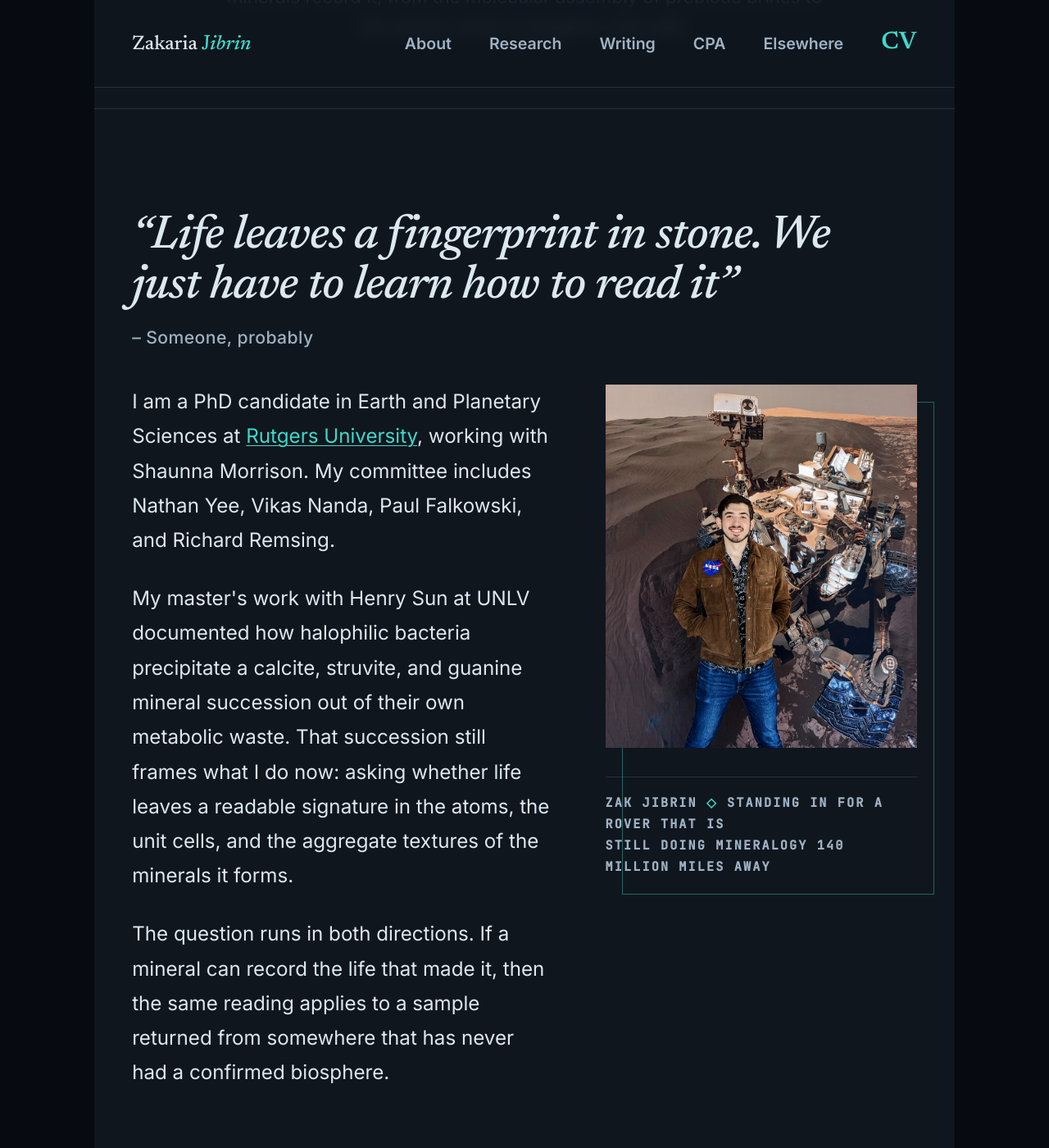
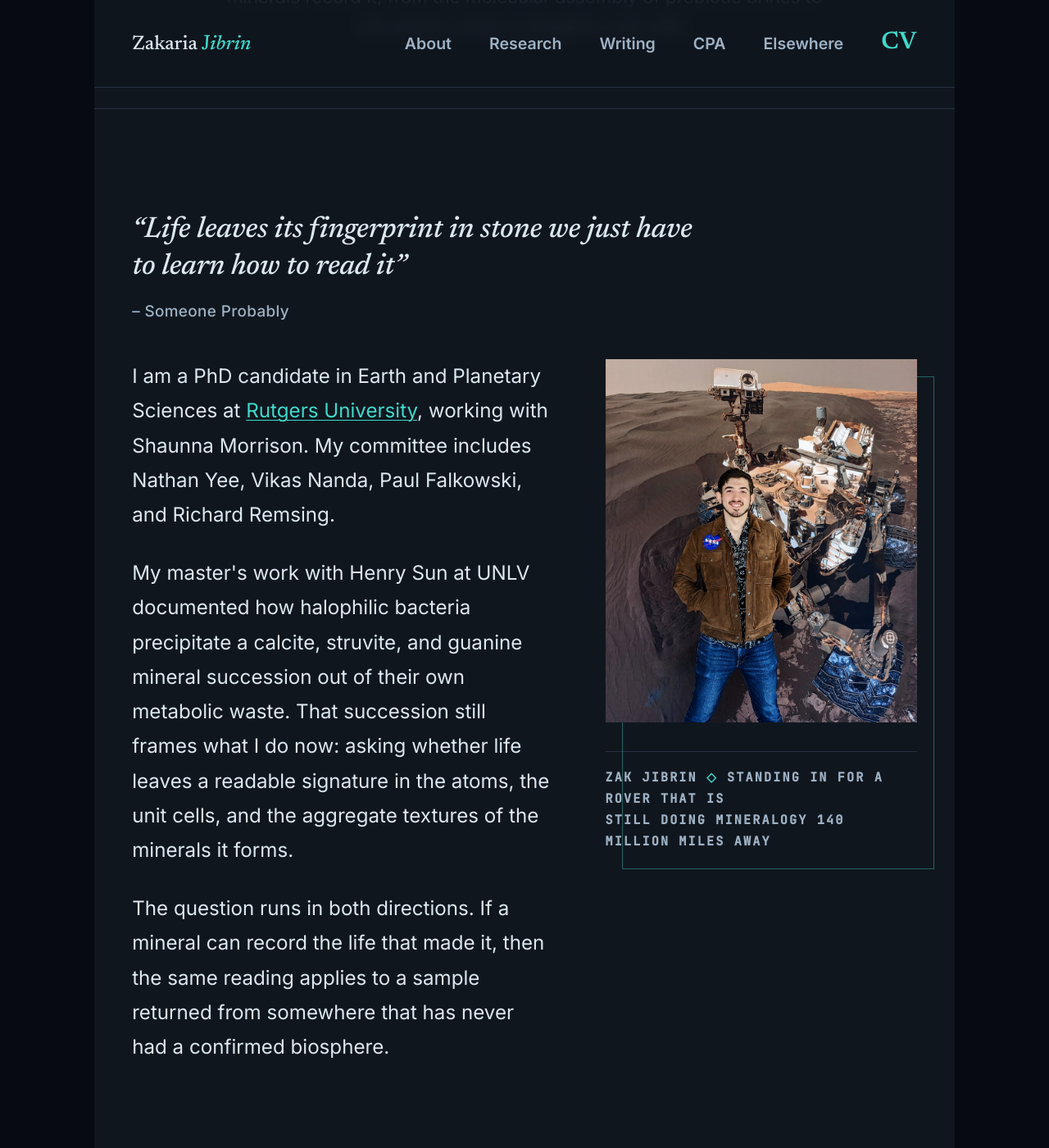
Before and after one commit to Zakite/Zakite.github.io, a Jekyll site: the page index.html, which Jekyll copies as it is, in a window 1280 px wide and 1400 px high, scrolled down 899 px. Shown: the whole window at 82% size. Built offline with Jekyll 4.4.1, drawn with Linux system fonts in a browser that asks for light colours.

Commit message:
Keep the wordmark on one line at every width; smaller epigraph
The hero stacked into Zak / molecule / Jibrin below 900px because the
breakpoint collapsed the stage to a single column and reordered the
three parts. The columns are kept instead and the type and figure are
sized off the viewport, so the wordmark shrinks rather than breaking:
measured side by side with symmetric margins and no sideways scroll at
844, 375 and 320px. The per-breakpoint .name sizes at 600 and 400px went
with it, since they were tuned for the stacked layout and fought the new
one, as did the margin that used to hold Jibrin clear of the caption.

The about-section quote is reworded and dropped well below section-
heading size: 26px against 40px. It is an epigraph, and it earns its
weight from being a quote, not from being large.

Also carries further working-tree work on the simulation: crystallite
tiles are sized so their corners land inside the old circular footprint
instead of chewing into neighbours at unrelated angles, and every neck
and grain boundary now checks the pair is still in contact before it
draws. Bonds are never deleted when particles drift apart, so a bond
record alone was letting a few stale early contacts draw as long smears
across the field.

Co-Authored-By: Claude Opus 5 <noreply@anthropic.com>

```diff
--- a/index.html
+++ b/index.html
@@ -492,11 +492,19 @@ h2 {
 /* A pull-quote heading. Italic, a little wider than a normal h2 so the quote
    breaks over fewer lines, with the attribution dropped out of the display
    face so the joke reads as an aside rather than as part of the quote. */
-.h2-quote { font-style: italic; max-width: 26ch; }
+.h2-quote {
+  font-style: italic;
+  /* Well under the section-heading size. It is an epigraph, not a headline,
+     and it earns its weight from being a quote rather than from being large. */
+  font-size: clamp(1.3rem, 2.8vw, 1.95rem);
+  line-height: 1.25;
+  letter-spacing: -0.01em;
+  max-width: 34ch;
+}
 .h2-quote .attrib {
-  display: block; margin-top: 0.9rem;
+  display: block; margin-top: 0.85rem;
   font-family: var(--sans); font-style: normal;
-  font-size: 0.92rem; font-weight: 500;
+  font-size: 0.82rem; font-weight: 500;
   letter-spacing: 0.02em; color: var(--muted);
 }
 
@@ -913,17 +921,15 @@ footer .signoff em {
 @media (max-width: 900px) {
   html { font-size: 20px; }
   body { margin-inline: 4vw; }
-  .stage { grid-template-columns: 1fr; justify-items: center; gap: 0.75rem; }
-  .name-l, .name-r { text-align: center; }
-  .name-l { order: 1; } .motif-col { order: 2; } .name-r { order: 3; }
-  /* Stacked layout puts name-r directly after motif-col in its own grid row,
-     but the caption below the tetrad is absolutely positioned and doesn't
-     count toward that row's height, so name-r would otherwise land on top of
-     it. Same fix as hero-foot below: push it past the caption's real height. */
-  .name-r { margin-top: 6.5rem; }
-  .name { font-size: clamp(2.9rem, 14vw, 4.6rem); line-height: 1.05; }
-  .tilt { width: min(46.2vw, 210px); }
-  .motif-caption { --cap-x: 0rem; }   /* stacked layout, so centre it */
+  /* Zak | molecule | Jibrin stays one line all the way down to a phone. The
+     three columns are kept and the type and the figure are sized off the
+     viewport instead, so the wordmark shrinks rather than breaking into a
+     stack. 9.8vw for the names against 24vw for the figure is what keeps all
+     three inside the gutters right down to a 320px phone. */
+  .stage { gap: clamp(0.35rem, 1.2vw, 1rem); }
+  .name { font-size: clamp(1.15rem, 9.8vw, 3.4rem); line-height: 1.05; }
+  .tilt { width: clamp(72px, 24vw, 210px); }
+  .motif-caption { --cap-x: 0rem; }
   .hero-foot { margin-top: 6.25rem; }   /* clears the out-of-flow caption */
   .about-grid { grid-template-columns: 1fr; gap: 2.75rem; }
   .portrait { max-width: 380px; }
@@ -944,7 +950,6 @@ footer .signoff em {
   .brand { font-size: 1.05rem; }
   .nav-links { flex-wrap: wrap; justify-content: center; gap: 0.55rem 1.05rem; }
   .nav-links a { font-size: 0.82rem; }
-  .name { font-size: clamp(2rem, 12vw, 3.2rem); }
   section { padding: 3rem 0; }
   .hero { padding: 2rem 0 3rem; }
   .portrait { max-width: 320px; }
@@ -959,7 +964,6 @@ footer .signoff em {
 @media (max-width: 400px) {
   html { font-size: 16px; }
   body { margin-inline: 2vw; }
-  .name { font-size: clamp(1.7rem, 11.5vw, 2.6rem); }
   .nav-links { gap: 0.5rem 0.85rem; }
   .nav-links a { font-size: 0.78rem; }
 }
@@ -1222,7 +1226,7 @@ footer .signoff em {
 
 <section id="about">
   <div class="wrap">
-    <h2 class="h2-quote">&ldquo;Life leaves a fingerprint in stone. We just have to learn how to read it&rdquo;<span class="attrib">&ndash; Someone, probably</span></h2>
+    <h2 class="h2-quote">&ldquo;Life leaves its fingerprint in stone we just have to learn how to read it&rdquo;<span class="attrib">&ndash; Someone Probably</span></h2>
 
     <div class="about-grid">
       <div class="prose">
@@ -2638,8 +2642,11 @@ function makeSim(seedFn) {
   function xtalPath(p) {
     var cs = Math.cos(p.th), sn = Math.sin(p.th);
     // a square tile, not a blob: many of these packing together, each one
-    // still visibly its own tile, is what reads as a mesocrystal superstructure
-    var hw = p.r * 0.92, hh = p.r * 0.92;
+    // still visibly its own tile, is what reads as a mesocrystal superstructure.
+    // Sized so a square's corners land close to its old circular footprint,
+    // not past it, or neighbouring tiles at unrelated angles chew into each
+    // other's corners instead of sitting side by side.
+    var hw = p.r * 0.72, hh = p.r * 0.72;
     var path = new Path2D(), i;
     var uv = [[-hw, -hh], [hw, -hh], [hw, hh], [-hw, hh]];
     for (i = 0; i < 4; i++) {
```
Also changed, not shown: other parts of index.html (+13 -3 lines).
